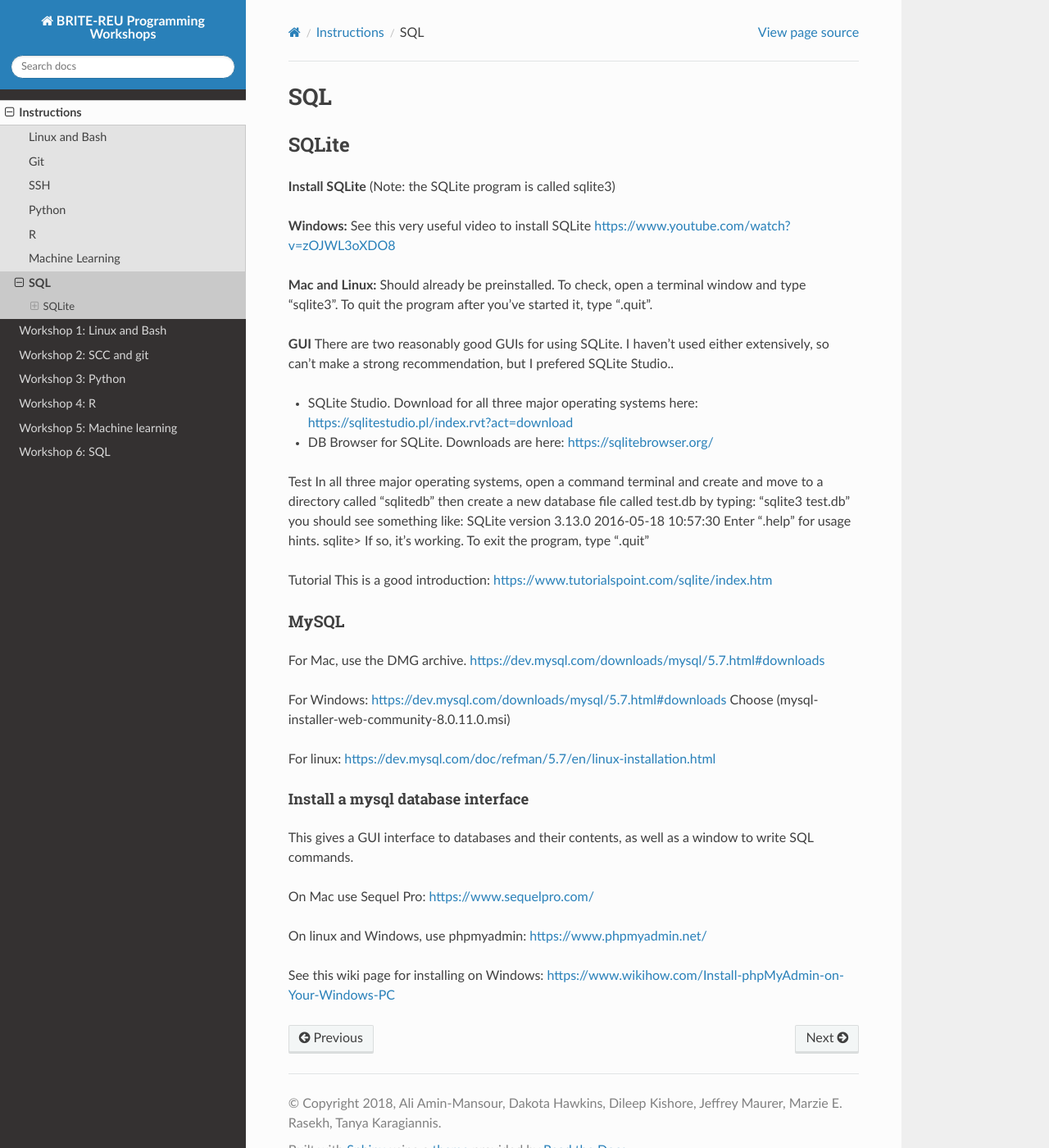
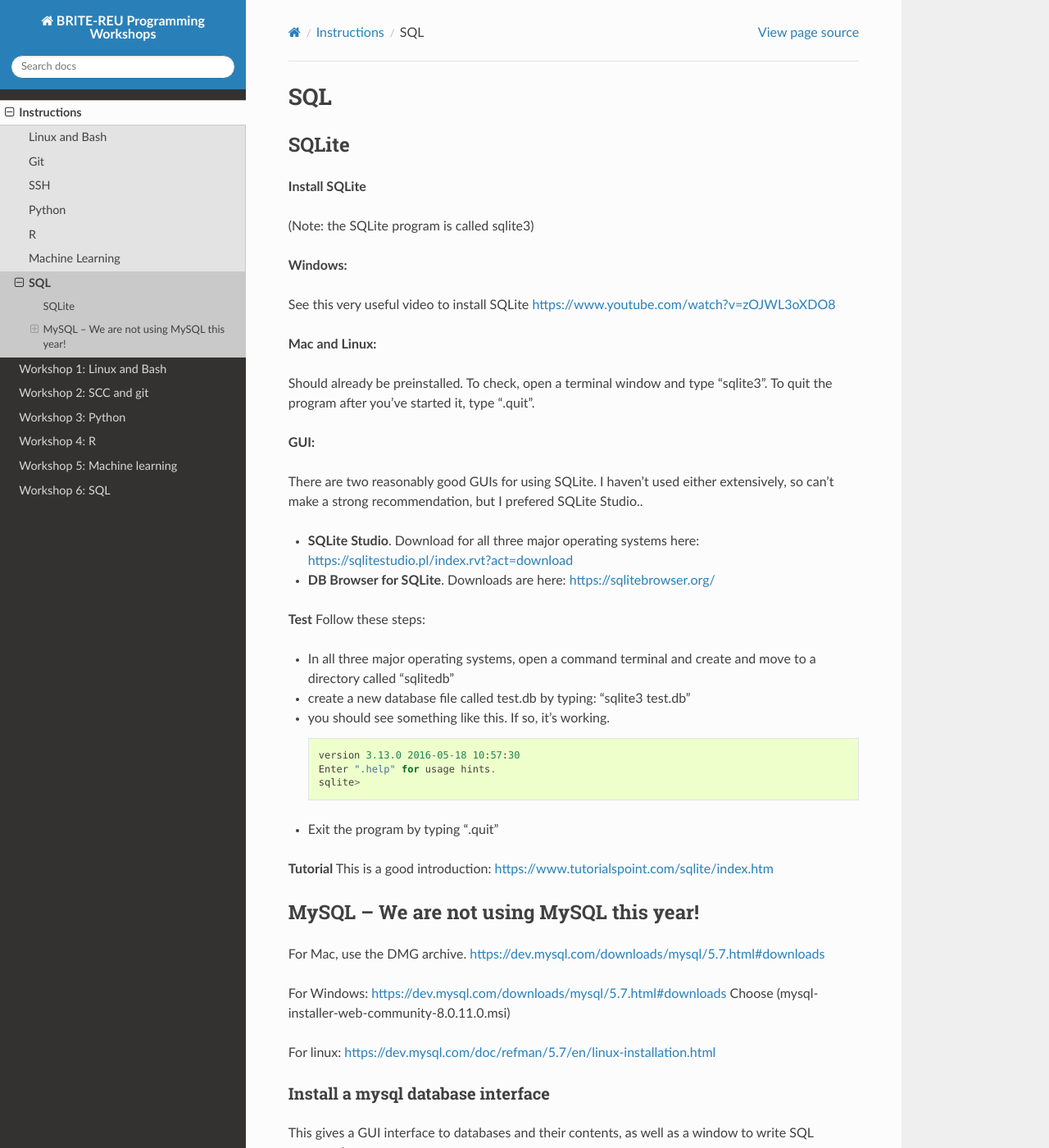
Before and after one commit to BRITE-REU/programming-workshops, a Sphinx documentation site: the page built from source/workshops/00_instructions/sql.rst, in a window 1280 px wide and 1400 px high. Shown: the whole window at 82% size. Built offline with Sphinx 7.4.7 and the Read the Docs theme 2.0.0, drawn with Linux system fonts in a browser that asks for light colours.

Commit message:
Update sql.rst

```diff
--- a/source/workshops/00_instructions/sql.rst
+++ b/source/workshops/00_instructions/sql.rst
@@ -7,39 +7,49 @@ SQLite
 --------------------
 
 **Install SQLite**
+
 (Note: the SQLite program is called sqlite3)
 
 **Windows:**
+
 See this very useful video to install SQLite
 https://www.youtube.com/watch?v=zOJWL3oXDO8
 
 **Mac and Linux:**
+
 Should already be preinstalled.  To check, open a terminal window and type “sqlite3”.  To quit the program after you’ve started it, type “.quit”.
 
-**GUI**
+**GUI:**
+
 There are two reasonably good GUIs for using SQLite.  I haven’t used either extensively, so can’t make a strong recommendation, but I prefered SQLite Studio..
 
-- SQLite Studio.  Download for all three major operating systems here: https://sqlitestudio.pl/index.rvt?act=download
-- DB Browser for SQLite. Downloads are here: https://sqlitebrowser.org/
+- **SQLite Studio**.  Download for all three major operating systems here: https://sqlitestudio.pl/index.rvt?act=download
+- **DB Browser for SQLite**. Downloads are here: https://sqlitebrowser.org/
 
-Test
-In all three major operating systems, open a command terminal and create and move to a directory called “sqlitedb”
-then create a new database file called test.db by typing: “sqlite3 test.db”
-you should see something like:
-SQLite version 3.13.0 2016-05-18 10:57:30
-Enter ".help" for usage hints.
-sqlite>
-If so, it’s working.  To exit the program, type “.quit”
+**Test**
+Follow these steps:
 
-Tutorial
+- In all three major operating systems, open a command terminal and create and move to a directory called “sqlitedb”
+- create a new database file called test.db by typing: “sqlite3 test.db”
+- you should see something like this.  If so, it's working.
+
+  .. code::
+
+    version 3.13.0 2016-05-18 10:57:30
+    Enter ".help" for usage hints.
+    sqlite>
+
+- Exit the program by typing “.quit”
+
+**Tutorial**
 This is a good introduction:
 https://www.tutorialspoint.com/sqlite/index.htm
 
 
 
-********************
-MySQL
-********************
+------------------------------------------------------------
+MySQL  --   We are not using MySQL this year!
+------------------------------------------------------------
 
 For Mac, use the DMG archive.
 https://dev.mysql.com/downloads/mysql/5.7.html#downloads
```
